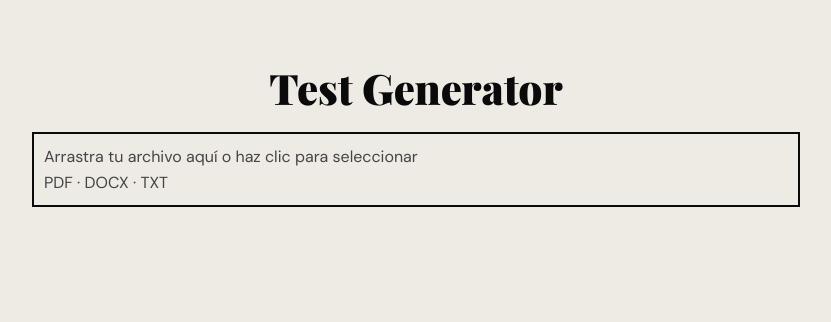
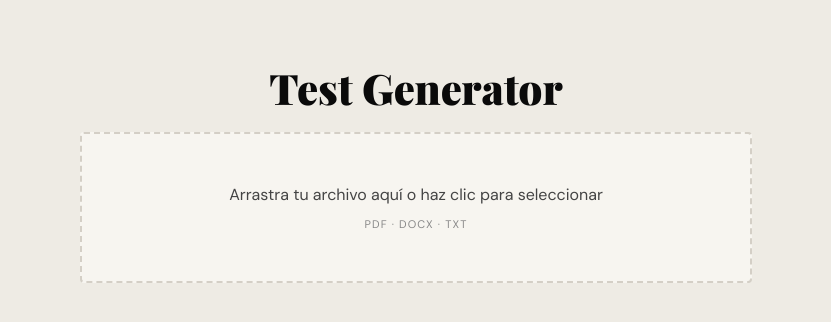
Before and after one commit to OmarBustamante/test-generator, a React (Vite) app in the folder frontend/: page / in a window 1280 px wide. Shown: the top 322 px of the page, without its empty margins (224-1055 px from the left). Built offline with nearby package versions, Linux system fonts and the light colour scheme; a web font is replaced by a local one.

Commit message:
Crrect visual bug

```diff
--- a/frontend/src/App.css
+++ b/frontend/src/App.css
@@ -3,7 +3,9 @@
     display: flex;
     flex-direction: column;
     align-items: center;
-    margin-top: 8vh;
+    margin: 8vh auto 0;
     gap: 20px;
     width: 100%;
+    max-width: 720px;
+    padding: 0 var(--space-6);
 }
--- a/frontend/src/components/Exam/Exam.css
+++ b/frontend/src/components/Exam/Exam.css
@@ -8,7 +8,7 @@
 
 /* Header */
 .exam-header {
-    width: 60%;
+    width: 100%;
 }
 
 .exam-header__meta {
@@ -19,7 +19,7 @@
 
 /* Question */
 .question-container {
-    width: 60%;
+    width: 100%;
     display: flex;
     flex-direction: column;
     gap: 12px;
@@ -103,7 +103,7 @@
 
 /* Footer */
 .exam-footer {
-    width: 60%;
+    width: 100%;
     display: flex;
     flex-direction: column;
     align-items: flex-start;
--- a/frontend/src/components/Upload/Upload.css
+++ b/frontend/src/components/Upload/Upload.css
@@ -1,14 +1,73 @@
 .upload-container {
-    width: 60%;
+    width: 100%;
     display: flex;
     flex-direction: column;
-    gap: 12px;
-    border: solid 2px;
-    padding: 10px;
+    gap: 16px;
+}
+
+.upload-dropzone {
+    display: flex;
+    flex-direction: column;
+    align-items: center;
+    justify-content: center;
+    gap: 8px;
+    padding: var(--space-12) var(--space-6);
+    background-color: var(--color-bg-surface);
+    border: 2px dashed var(--color-border);
+    border-radius: var(--radius-md);
     cursor: pointer;
+    transition: border-color var(--transition-fast), background-color var(--transition-fast);
+}
 
-    .upload-actions {
-        display: flex;
-        justify-content: space-around;
-    }
+.upload-dropzone:hover,
+.upload-dropzone--dragging {
+    border-color: var(--color-accent);
+    background-color: var(--color-bg-overlay);
 }
+
+.upload-dropzone__hint {
+    font-family: var(--font-body);
+    font-size: var(--text-base);
+    color: var(--color-ink-secondary);
+}
+
+.upload-dropzone__types {
+    font-size: var(--text-xs);
+    letter-spacing: 0.1em;
+    text-transform: uppercase;
+    color: var(--color-ink-muted);
+}
+
+.upload-file-info {
+    padding: var(--space-4);
+    background-color: var(--color-bg-surface);
+    border-top: 3px solid var(--color-topbar);
+    border-radius: var(--radius-md);
+}
+
+.upload-file-info__name {
+    font-family: var(--font-display);
+    font-weight: var(--font-bold);
+    color: var(--color-ink-primary);
+}
+
+.upload-file-info__meta {
+    font-size: var(--text-sm);
+    color: var(--color-ink-muted);
+}
+
+.upload-error {
+    color: var(--color-error);
+    font-size: var(--text-sm);
+}
+
+.upload-generating {
+    font-family: var(--font-display);
+    font-style: italic;
+    color: var(--color-accent);
+}
+
+.upload-actions {
+    display: flex;
+    gap: var(--space-3);
+}
```
